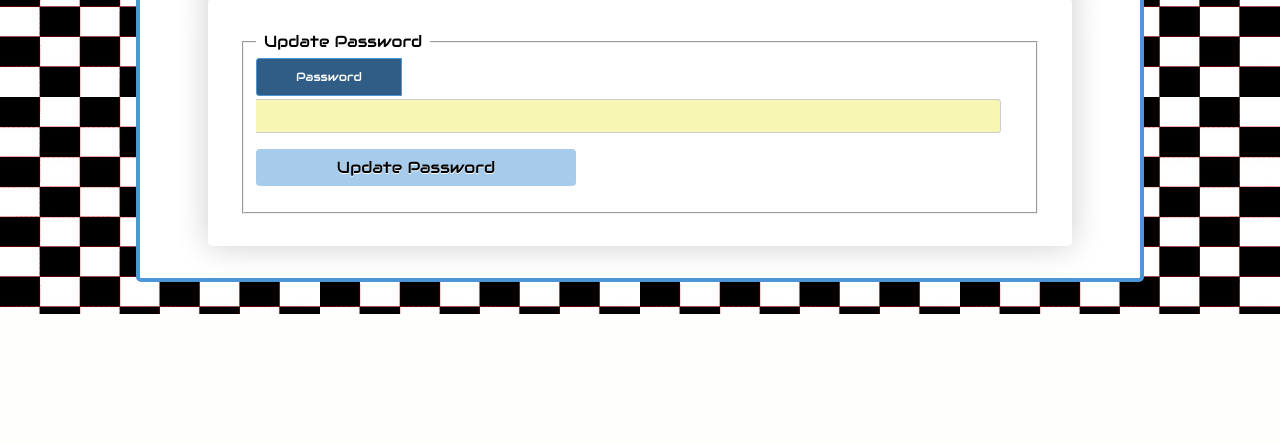
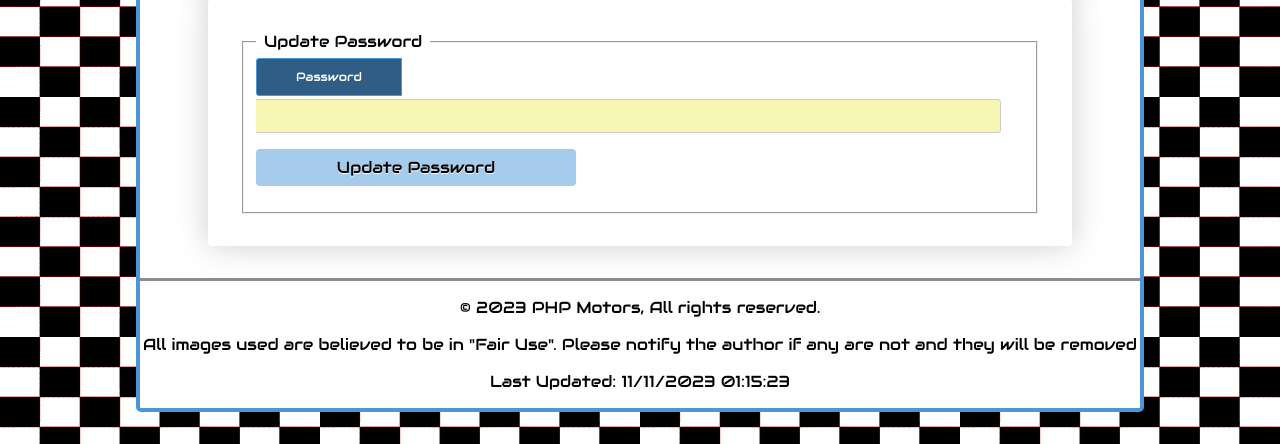
Before and after one commit to shewchuk-eric/CSE340, a PHP site: page /phpmotors/views/user-update.php in a window 1280 px wide. Shown: the part 623-1067 px from the top of the page. Before the commit the page ends 937 px from the top, so only its background shows below. Run offline with PHP 8.4, Linux system fonts and the light colour scheme; data that the repository does not hold is empty.

Commit message:
project done

```diff
--- a/phpmotors/accounts/index.php
+++ b/phpmotors/accounts/index.php
@@ -92,6 +92,7 @@ $action = filter_input(INPUT_POST, 'action');
 
     case 'destroy':
         unset($_SESSION['clientData']);
+        unset($_SESSION['loggedin']);
         session_destroy();
         header ('Location: /phpmotors/index.php');
         break;
@@ -118,8 +119,8 @@ $action = filter_input(INPUT_POST, 'action');
         $clientEmail = checkEmail($clientEmail); // call function to validate for correct email format
 
         if(empty($clientFirstname) || empty($clientLastname) || empty($clientEmail)) { // check for any empty lines in form
-            $_SESSION['message'] = 'Please provide information for all empty form fields.';
-            include '../views/registration.php'; // empty field is found - show error message
+            $_SESSION['message'] = 'Please provide valid information for all form fields.';
+            include '../views/user-update.php'; // empty field is found - show error message
             exit;
         }
 
--- a/phpmotors/styles/form.scss
+++ b/phpmotors/styles/form.scss
@@ -1,8 +1,4 @@
-//create variables
-$dark: #2f5d85;
-$light: #4c96d7;
-$text: #3a3a3a;
-$accent: #a6cbeb;
+/* Styles specific to forms and tables */
 
 #form-title {
     grid-area: 1/1/2/5;
--- a/phpmotors/views/admin.php
+++ b/phpmotors/views/admin.php
@@ -7,7 +7,7 @@ if(!$_SESSION['loggedin']) {
 $pageTitle = "You are logged in to Admin | PHP Motors, inc.";
     include_once 'header.php'; ?>
 
-<h1 id='form-title'><?php echo $_SESSION['clientData']['clientFirstname']; echo $_SESSION['clientData']['clientLastname'];?></h1>
+<h1 id='form-title'><?php echo $_SESSION['clientData']['clientFirstname'].' '; echo $_SESSION['clientData']['clientLastname'];?></h1>
 <section class='form-container'>
 
 <?php
--- a/phpmotors/views/user-update.php
+++ b/phpmotors/views/user-update.php
@@ -59,7 +59,7 @@
         </fieldset>
     </form>
 </section>
-<script src="../scripts/expand.js">
+<script src="../scripts/expand.js"></script>
     <?php unset($_SESSION['message']); ?>
     <?php unset($_SESSION['message1']); ?>
 <?php include_once 'footer.php'; ?>
```
